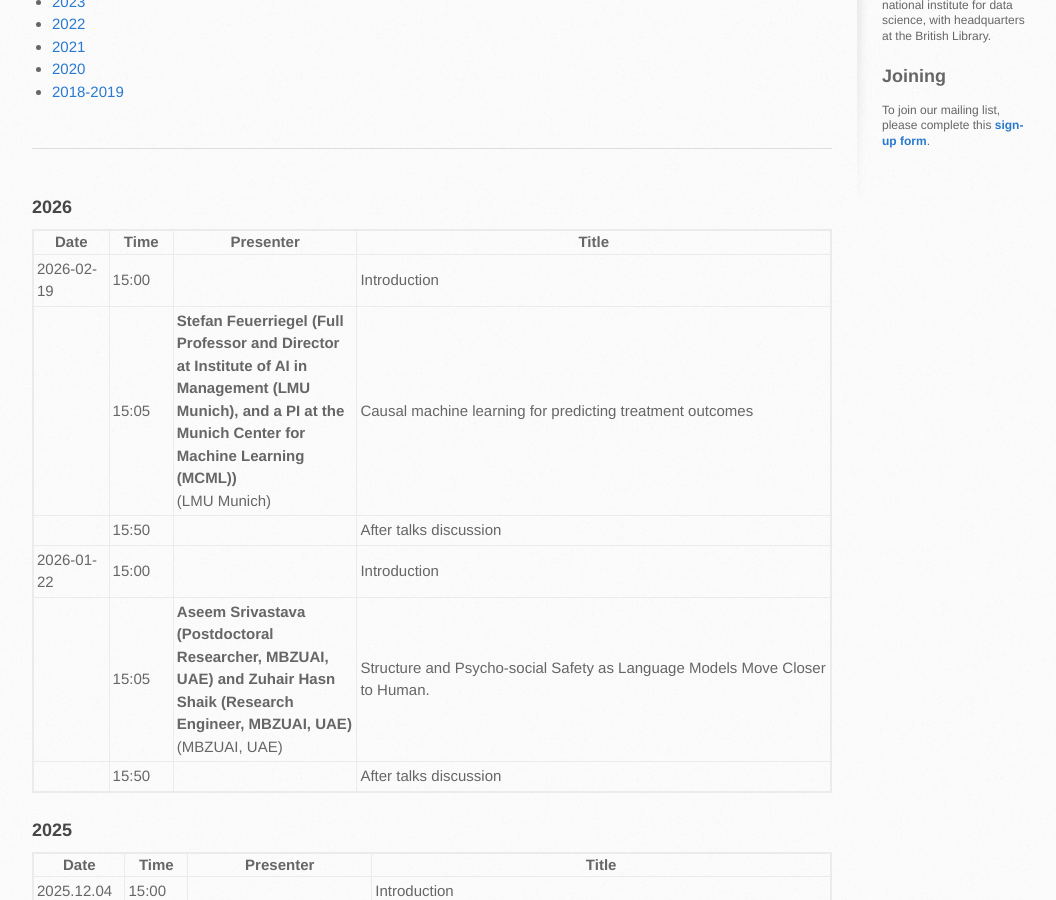
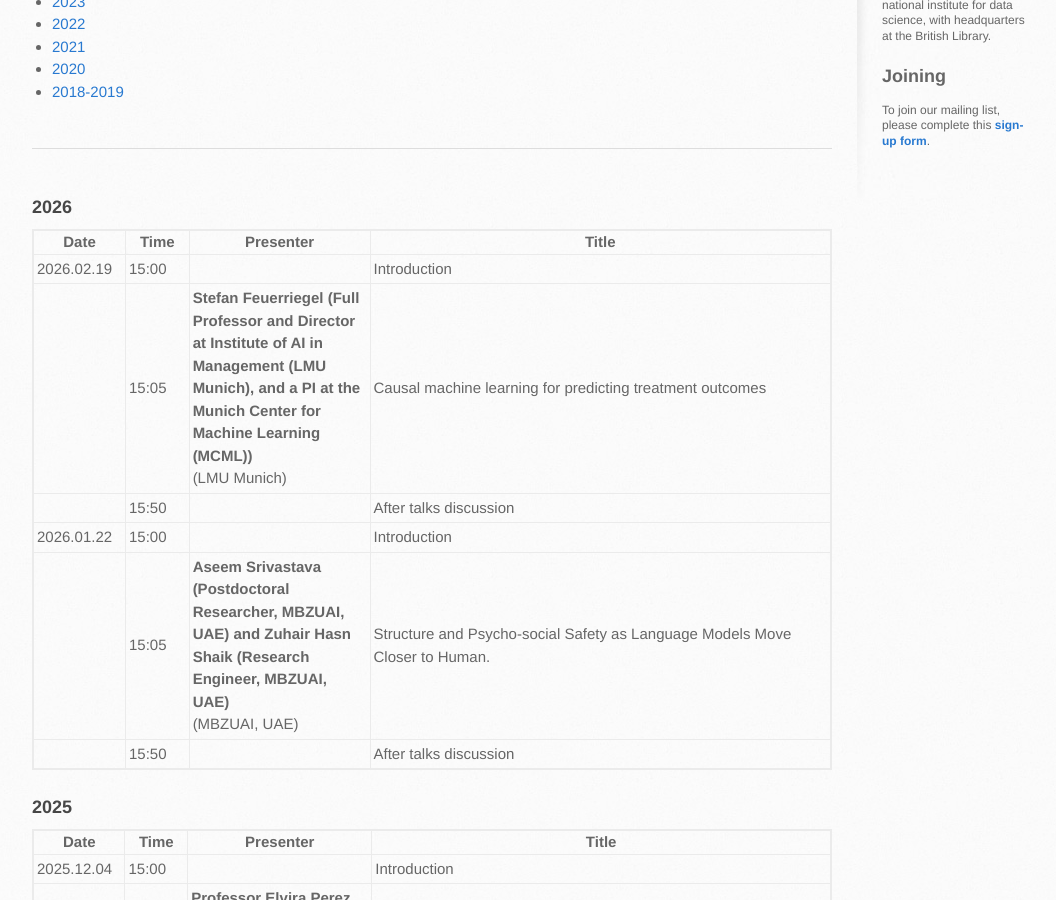
Before and after one commit to turing-ds4mh/turing-ds4mh.github.io, a Jekyll site: the page built from meetings.md, in a window 1280 px wide and 900 px high, scrolled down 424 px. Shown: the whole window, without its empty margins (108-1164 px from the left). Built offline with Jekyll 4.4.1, drawn with Linux system fonts in a browser that asks for light colours.

```diff
--- a/_data/talks_2026.yml
+++ b/_data/talks_2026.yml
@@ -1,5 +1,5 @@
 meetings:
-  - date: "2026-02-19"
+  - date: "2026.02.19"
     start: "15:00"
     end: "15:50"
     is_upcoming: false
@@ -10,7 +10,7 @@ meetings:
         affiliation: "LMU Munich"
         abstract: "Causal machine learning (ML) offers flexible, data-driven methods for predicting treatment outcomes including efficacy and toxicity, thereby supporting the assessment and safety of drugs. A key benefit of causal ML is that it allows for estimating individualized treatment effects, so that clinical decision-making can be personalized to individual patient profiles. Causal ML can be used in combination with both clinical trial data and real-world data, such as clinical registries and electronic health records, but caution is needed to avoid biased or incorrect predictions. In this talk, we discuss the benefits of causal ML (relative to traditional statistical or ML approaches) and outline the key components and steps. Finally, we provide recommendations for the reliable use of causal ML and effective translation into the clinic."
 
-  - date: "2026-01-22"
+  - date: "2026.01.22"
     start: "15:00"
     end: "15:50"
     is_upcoming: false
```
